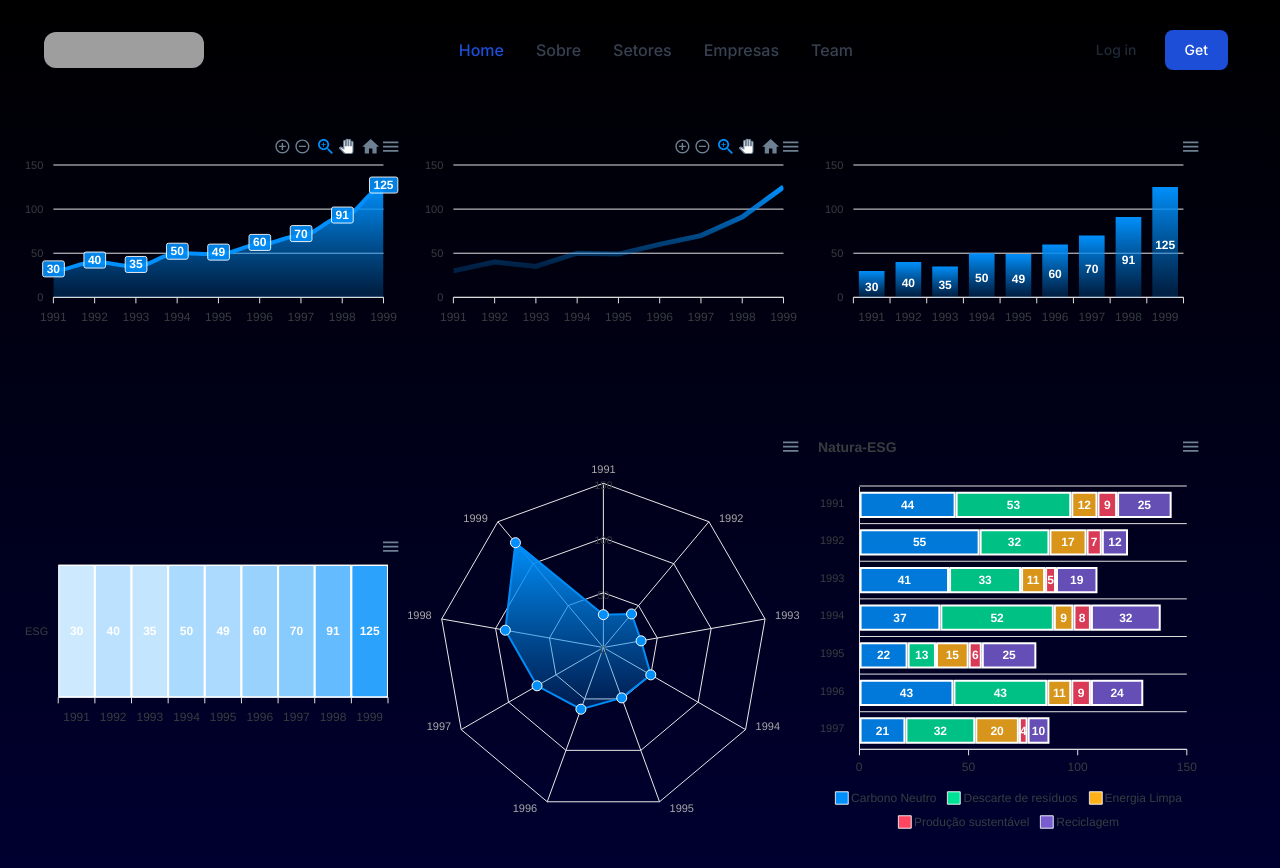
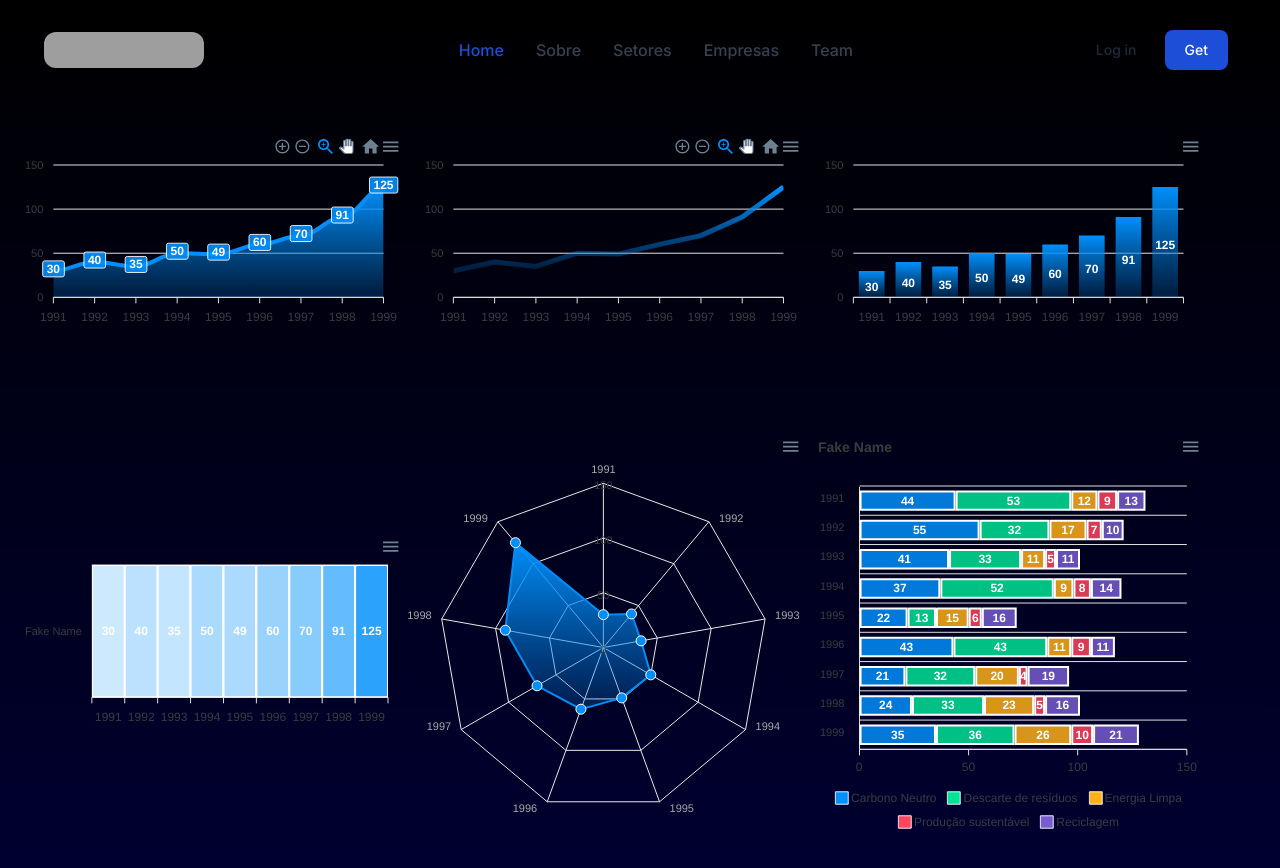
Before and after one commit to Guga-Santos/ESG-Front, a Next.js app: page / in a window 1280 px wide. Shown: the top 868 px of the page. Built offline with nearby package versions, Linux system fonts and the light colour scheme; grey boxes are pictures that could not be loaded.

Commit message:
feat: make ChartPage receive props

```diff
--- a/src/app/page.tsx
+++ b/src/app/page.tsx
@@ -1,5 +1,6 @@
 import Header from "@/components/Header";
 import ChartPage from "@/poges/chartPages";
+import data from '../mocks/fakeData.json';
 
 
 export default function Home() {
@@ -7,7 +8,7 @@ export default function Home() {
     <>
       <main className="flex min-h-screen flex-col items-center justify-between p-2">
       <Header />
-      <ChartPage />
+      <ChartPage {...data.company}/>
       </main>
     </>
   )
--- /dev/null
+++ b/src/mocks/fakeData.json
@@ -0,0 +1,8 @@
+{
+  "company": {
+    "id": "141234123421341234",
+    "categories": [1991, 1992, 1993, 1994, 1995, 1996, 1997, 1998, 1999],
+    "name": "Fake Name",
+    "data": [30, 40, 35, 50, 49, 60, 70, 91, 125]
+  }
+}
--- a/src/poges/chartPages.tsx
+++ b/src/poges/chartPages.tsx
@@ -1,68 +1,69 @@
 import { LinesChart } from "@/components/LinesCharts";
 import { MixedChart } from "@/components/MixedChart";
+import { ILineChartProps } from "@/interfaces/chartProps";
 
-export default function ChartPage(props: {}){
+export default function ChartPage(props: Partial<ILineChartProps>){
   return(
     <div className="flex min-h-screen flex-wrap items-center justify-evenly p-12">
         <LinesChart
-        id={"apexchart-example"}
-        categories={[1991, 1992, 1993, 1994, 1995, 1996, 1997, 1998, 1999]}
-        name={"series-1"}
-        data={[30, 40, 35, 50, 49, 60, 70, 91, 125]}
+        id={props.id || ""}
+        categories={props.categories || []}
+        name={props.name || ""}
+        data={props.data || []}
         type={"area"}
         height={200}
         width={400} />
         <LinesChart
-        id={"EEG"}
-        categories={[1991, 1992, 1993, 1994, 1995, 1996, 1997, 1998, 1999]}
-        name={"series-1"}
-        data={[30, 40, 35, 50, 49, 60, 70, 91, 125]}
+        id={props.id || ""}
+        categories={props.categories || []}
+        name={props.name || ""}
+        data={props.data || []}
         type={"line"}
         height={200}
         width={400} />
         <LinesChart
-        id={"EEG"}
-        categories={[1991, 1992, 1993, 1994, 1995, 1996, 1997, 1998, 1999]}
-        name={"series-1"}
-        data={[30, 40, 35, 50, 49, 60, 70, 91, 125]}
+         id={props.id || ""}
+         categories={props.categories || []}
+         name={props.name || ""}
+         data={props.data || []}
         type={"bar"}
         height={200}
         width={400} />
         <LinesChart
-        id={"EEG"}
-        categories={[1991, 1992, 1993, 1994, 1995, 1996, 1997, 1998, 1999]}
-        name={"ESG"}
-        data={[30, 40, 35, 50, 49, 60, 70, 91, 125]}
+        id={props.id || ""}
+        categories={props.categories || []}
+        name={props.name || ""}
+        data={props.data || []}
         type={"heatmap"}
         height={200}
         width={400} />
         <LinesChart
-        id={"EEG"}
-        categories={[1991, 1992, 1993, 1994, 1995, 1996, 1997, 1998, 1999]}
-        name={"series-1"}
-        data={[30, 40, 35, 50, 49, 60, 70, 91, 125]}
+        id={props.id || ""}
+        categories={props.categories || []}
+        name={props.name || ""}
+        data={props.data || []}
         type={"radar"}
         height={400}
         width={400} />
         <MixedChart
-        id={"EEG"}
-        categories={[1991, 1992, 1993, 1994, 1995, 1996, 1997]}
-        name={"Natura-ESG"}
+         id={props.id || ""}
+         categories={props.categories || []}
+         name={props.name || ""}
         series={[{
           name: 'Carbono Neutro',
-          data: [44, 55, 41, 37, 22, 43, 21]
+          data: [44, 55, 41, 37, 22, 43, 21, 24, 35]
         }, {
           name: 'Descarte de resíduos',
-          data: [53, 32, 33, 52, 13, 43, 32]
+          data: [53, 32, 33, 52, 13, 43, 32, 33, 36]
         }, {
           name: 'Energia Limpa',
-          data: [12, 17, 11, 9, 15, 11, 20]
+          data: [12, 17, 11, 9, 15, 11, 20, 23, 26]
         }, {
           name: 'Produção sustentável',
-          data: [9, 7, 5, 8, 6, 9, 4]
+          data: [9, 7, 5, 8, 6, 9, 4, 5, 10]
         }, {
           name: 'Reciclagem',
-          data: [25, 12, 19, 32, 25, 24, 10]
+          data: [13, 10, 11, 14, 16, 11, 19, 16, 21]
         }]}
         type={"bar"}
         height={400}
```
